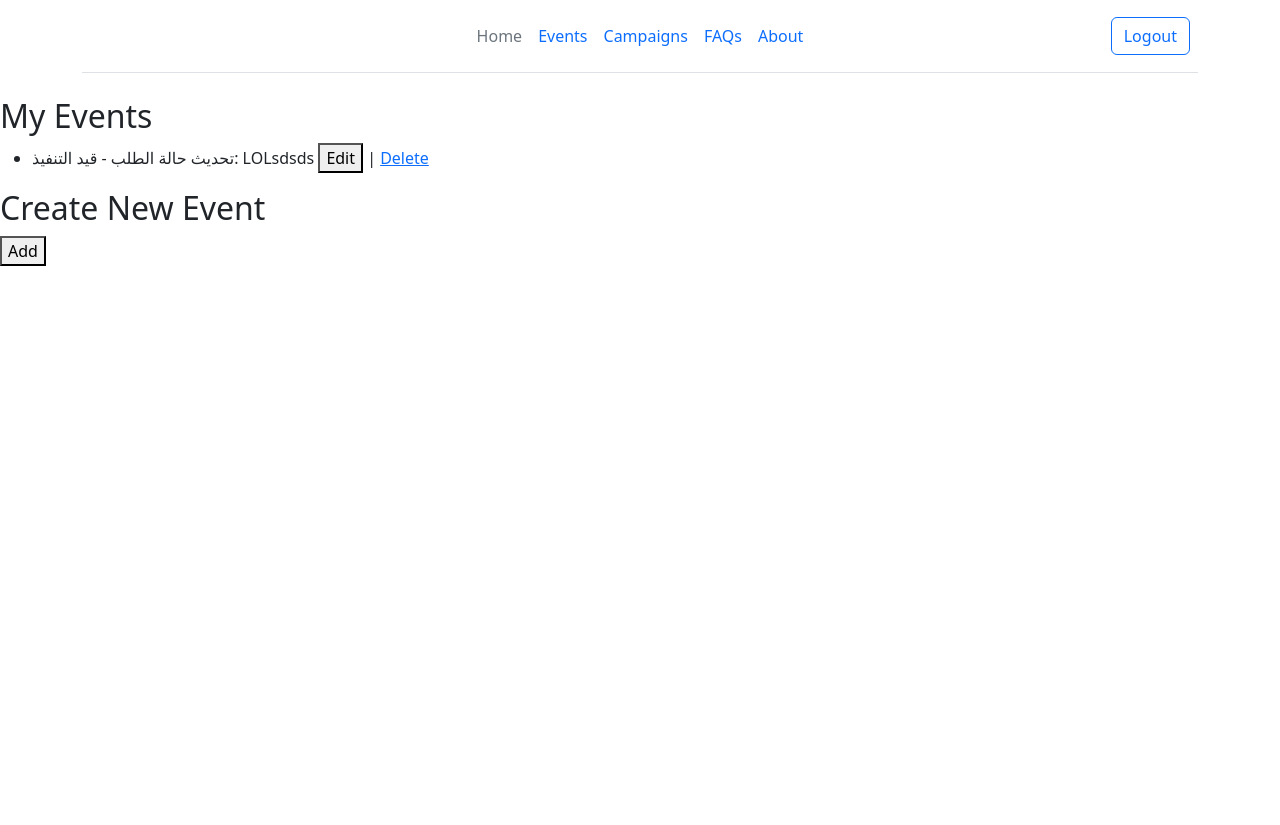
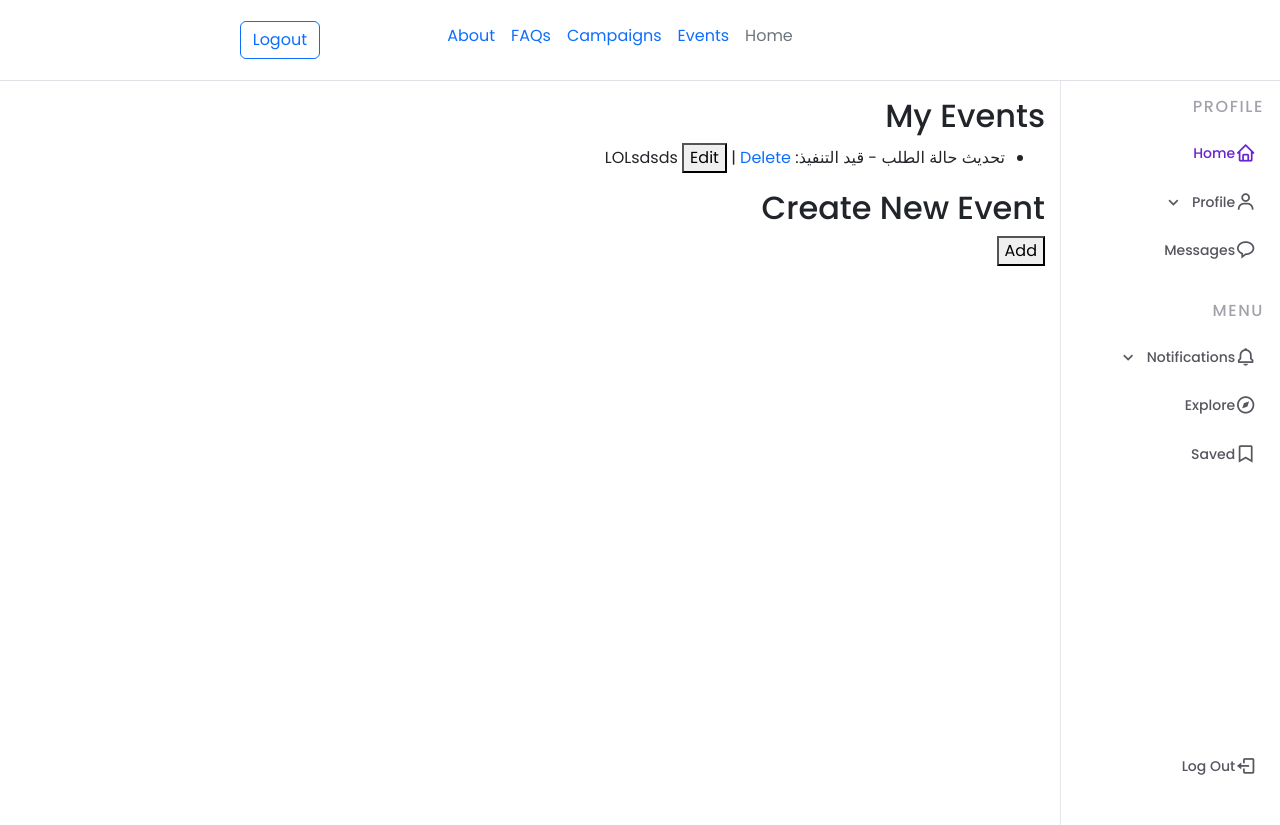
Before and after one commit to YuJuGuy/Risalabot, a Django app: page /events/ in a window 1280 px wide. Before the commit the page ends 266 px from the top, so only its background shows below. Run offline with Django 5.2, Linux system fonts and the light colour scheme; a user stored in the database is signed in; data comes from the database, SQL or seed files in the repository; both versions use the stored data as it was after the commit; parts of the project's set-up code (start-up, migrations or seed data) failed here and were passed over.

Commit message:
campaign logic setup with time schedule. Side menu

```diff
--- a/AutoSupport/celery.py
+++ b/AutoSupport/celery.py
@@ -1,6 +1,7 @@
 from __future__ import absolute_import, unicode_literals
 import os
 from celery import Celery
+from django.conf import settings
 
 # set the default Django settings module for the 'celery' program.
 os.environ.setdefault('DJANGO_SETTINGS_MODULE', 'AutoSupport.settings')
@@ -13,6 +14,9 @@ app = Celery('AutoSupport')
 #   should have a `CELERY_` prefix.
 app.config_from_object('django.conf:settings', namespace='CELERY')
 
+app.conf.timezone = settings.TIME_ZONE
+
+
 # Load task modules from all registered Django app configs.
 app.autodiscover_tasks()
 
--- a/AutoSupport/settings.py
+++ b/AutoSupport/settings.py
@@ -119,7 +119,7 @@ AUTH_PASSWORD_VALIDATORS = [
 
 LANGUAGE_CODE = 'en-us'
 
-TIME_ZONE = 'UTC'
+TIME_ZONE = 'Europe/London'
 
 USE_I18N = True
 
--- a/automations/tasks.py
+++ b/automations/tasks.py
@@ -11,7 +11,6 @@ def sleepy(duration):
 
 @shared_task(acks_late=True)
 def send_email_task():
-    sleep(20)
     print('Mail Sent')
 
     return None
--- a/base/templates/base/events.html
+++ b/base/templates/base/events.html
@@ -1,6 +1,7 @@
 {% extends 'main.html' %}
 
 {% block content %}
+<div class="content-body">
 <h2>My Events</h2>
 
 {% if events %}
@@ -86,4 +87,5 @@
         document.getElementById("myPopup").classList.add("show");
     }
 </script>
+</div>
 {% endblock %}
--- a/base/views.py
+++ b/base/views.py
@@ -3,7 +3,8 @@ from django.contrib.auth import authenticate
 from django.contrib import messages
 from django.contrib.auth import login, logout
 from django.contrib.auth.decorators import login_required
-from django.contrib.auth.forms import UserCreationForm
+from django.utils import timezone
+from django.utils.timezone import make_aware
 from . forms import CreateUserForm, UserEventForm, CampaignForm
 from . models import User, Store, UserStoreLink, UserEvent, EventType, Campaign
 from django.http import HttpResponse
@@ -158,6 +159,13 @@ def campaign(request):
     if request.method == 'POST':
         form = CampaignForm(request.POST, store_groups=store_groups)
         if form.is_valid():
+            scheduled_time = form.cleaned_data['scheduled_time']
+            if scheduled_time.tzinfo is None or scheduled_time.tzinfo.utcoffset(scheduled_time) is None:
+                scheduled_time = make_aware(scheduled_time)
+
+            send_email_task.apply_async(eta=scheduled_time)
+            print(scheduled_time)
+
             campaign = form.save(commit=False)
             campaign.store = store
             if 'save_draft' in request.POST:
--- /dev/null
+++ b/static/styles/sidemenu.css
@@ -0,0 +1,253 @@
+/*========== GOOGLE FONTS ==========*/
+@import url("https://fonts.googleapis.com/css2?family=Poppins:wght@400;500;600&display=swap");
+
+/*========== VARIABLES CSS ==========*/
+:root {
+  --header-height: 3.5rem;
+  --nav-width: 219px;
+
+  /*========== Colors ==========*/
+  --first-color: #6923D0;
+  --first-color-light: #F4F0FA;
+  --title-color: #19181B;
+  --text-color: #58555E;
+  --text-color-light: #A5A1AA;
+  --body-color: #F9F6FD;
+  --container-color: #FFFFFF;
+
+  /*========== Font and typography ==========*/
+  --body-font: 'Poppins', sans-serif;
+  --normal-font-size: .938rem;
+  --small-font-size: .75rem;
+  --smaller-font-size: .75rem;
+
+  /*========== Font weight ==========*/
+  --font-medium: 500;
+  --font-semi-bold: 600;
+
+  /*========== z index ==========*/
+  --z-fixed: 100;
+}
+
+@media screen and (min-width: 1024px) {
+  :root {
+    --normal-font-size: 1rem;
+    --small-font-size: .875rem;
+    --smaller-font-size: .813rem;
+  }
+}
+
+/*========== BASE ==========*/
+*, ::before, ::after {
+  box-sizing: border-box;
+}
+
+
+html, body {
+    direction: rtl;
+    height: 100%;
+    margin: 0;
+    font-family: var(--body-font);
+}
+
+/* Divider container */
+.divider {
+    display: flex;
+    height: calc(100vh - var(--header-height)); /* Adjust based on your header height */
+}
+
+/* Main content */
+.content {
+    flex: 1; /* Take the remaining space */
+    padding: 1rem;
+    overflow-y: auto;
+}
+
+h3 {
+  margin: 0;
+}
+
+a {
+  text-decoration: none;
+}
+
+img {
+  max-width: 100%;
+  height: auto;
+}
+
+/*========== sidenav==========*/
+.sidenav{
+  padding: 1rem 1rem 0;
+  background-color: var(--container-color);
+  box-shadow: -1px 0 0 rgba(22, 8, 43, 0.1); /* Shadow on the left for RTL */
+  z-index: var(--z-fixed);
+  transition: .4s;
+  width: var(--nav-width); /* Set width */
+}
+
+.nav__container {
+  height: 100%;
+  display: flex;
+  flex-direction: column;
+  justify-content: space-between;
+  padding-bottom: 3rem;
+  overflow: auto;
+  scrollbar-width: none; /* For mozilla */
+}
+
+/* For Google Chrome and others */
+.nav__container::-webkit-scrollbar {
+  display: none;
+}
+
+.nav__logo {
+  font-weight: var(--font-semi-bold);
+  margin-bottom: 2.5rem;
+}
+
+.nav__list,
+.nav__items {
+  display: grid;
+}
+
+.nav__list {
+  row-gap: 2.5rem;
+}
+
+.nav__items {
+  row-gap: 1.5rem;
+}
+
+.nav__subtitle {
+  font-size: var(--normal-font-size);
+  text-transform: uppercase;
+  letter-spacing: .1rem;
+  color: var(--text-color-light);
+}
+
+.nav__link {
+  display: flex;
+  align-items: center;
+  color: var(--text-color);
+}
+
+.nav__link:hover {
+  color: var(--first-color);
+}
+
+.nav__icon {
+  font-size: 1.2rem;
+  margin-right: .5rem;
+}
+
+.nav__name {
+  font-size: var(--small-font-size);
+  font-weight: var(--font-medium);
+  white-space: nowrap;
+}
+
+.nav__logout {
+  margin-top: 3rem;
+}
+
+/* Dropdown */
+.nav__dropdown {
+  overflow: hidden;
+  max-height: 21px;
+  transition: .4s ease-in-out;
+}
+
+.nav__dropdown-collapse {
+  background-color: var(--first-color-light);
+  border-radius: .25rem;
+  margin-top: 1rem;
+}
+
+.nav__dropdown-content {
+  display: grid;
+  row-gap: .5rem;
+  padding: .75rem 2.5rem .75rem 1.8rem;
+}
+
+.nav__dropdown-item {
+  font-size: var(--smaller-font-size);
+  font-weight: var(--font-medium);
+  color: var(--text-color);
+}
+
+.nav__dropdown-item:hover {
+  color: var(--first-color);
+}
+
+.nav__dropdown-icon {
+  margin-left: auto;
+  transition: .4s;
+}
+
+/* Show dropdown collapse */
+.nav__dropdown:hover {
+  max-height: 100rem;
+}
+
+/* Rotate icon arrow */
+.nav__dropdown:hover .nav__dropdown-icon {
+  transform: rotate(180deg);
+}
+
+/*===== Show menu =====*/
+.show-menu {
+  left: 0;
+}
+
+/*===== Active link =====*/
+.active {
+  color: var(--first-color);
+}
+
+/* ========== MEDIA QUERIES ==========*/
+@media screen and (max-width: 320px) {
+  .header__search {
+    width: 70%;
+  }
+}
+
+
+  .header {
+    padding: 0 3rem 0 6rem;
+  }
+  .header__container {
+    height: calc(var(--header-height) + .5rem);
+  }
+  .header__search {
+    width: 300px;
+    padding: .55rem .75rem;
+  }
+  .header__toggle {
+    display: none;
+  }
+  .header__logo {
+    display: block;
+  }
+  .header__img {
+    width: 40px;
+    height: 40px;
+    order: 1;
+  }
+  .sidenav{
+    width: var(--nav-width); /* Keep the navbar expanded */
+  }
+  .nav__items {
+    row-gap: 1.7rem;
+  }
+  .nav__icon {
+    font-size: 1.3rem;
+  }
+
+  /* Element opacity */
+  .nav__logo-name,
+  .nav__name,
+  .nav__subtitle,
+  .nav__dropdown-icon {
+    opacity: 1; /* Always visible */
+  }
--- a/templates/main.html
+++ b/templates/main.html
@@ -7,56 +7,18 @@
         <title>Better Automation</title>
         <meta name="description" content="">
         <meta name="viewport" content="width=device-width, initial-scale=1">
+        <link rel="stylesheet" href="{% static 'styles/main.css' %}" />
         <link href="https://cdn.jsdelivr.net/npm/bootstrap@5.3.3/dist/css/bootstrap.min.css" rel="stylesheet" integrity="sha384-QWTKZyjpPEjISv5WaRU9OFeRpok6YctnYmDr5pNlyT2bRjXh0JMhjY6hW+ALEwIH" crossorigin="anonymous">
-        <style>
-            .message {
-                background-color: #f8d7da;
-                color: #721c24;
-                padding: 10px;
-                margin-bottom: 10px;
-                border: 1px solid #f5c6cb;
-                border-radius: 5px;
-            }
+        <link rel="stylesheet" href="https://cdn.jsdelivr.net/npm/boxicons@latest/css/boxicons.min.css">
+        <link rel="stylesheet" href="{% static 'styles/sidemenu.css' %}">
 
-            .hidden {
-                display: none;
-            }
-
-            .popup {
-                position: fixed;
-                z-index: 1;
-                left: 0;
-                top: 0;
-                width: 100%;
-                height: 100%;
-                overflow: auto;
-                background-color: rgba(
-                    0,
-                    0,
-                    0,
-                    0.4
-                );
-                display: none;
-            }
-            .popup-content {
-                background-color: white;
-                margin: 10% auto;
-                padding: 20px;
-                border: 1px solid #888888;
-                width: 30%;
-                font-weight: bolder;
-            }
-            .popup-content button {
-                display: block;
-                margin: 0 auto;
-            }
-            .show {
-                display: block;
-            }
-        </style>
     </head>
     <body>
         {% include 'navbar.html'%}
+        <div class="divider">
+            {% include 'sidemenu.html'%}
+
+            <div class="content">
                 {% if messages %}
                     <div id="message-container">
                         {% for message in messages %}
@@ -64,6 +26,14 @@
                         {% endfor %}
                     </div>
                 {% endif %}
+
+                {% block content %}
+                {% endblock %}
+            </div>
+        </div>
+
+    </body>
+
     <script>
         document.addEventListener('DOMContentLoaded', function () {
             const messages = document.querySelectorAll('.message');
@@ -73,10 +43,14 @@
                 });
             }, 3000); // Change 3000 to the number of milliseconds you want the message to display
         });
+
+        const linkColor = document.querySelectorAll('.nav__link');
+
+        function colorLink(){
+            linkColor.forEach(l => l.classList.remove('active'));
+            this.classList.add('active');
+        }
+
+        linkColor.forEach(l => l.addEventListener('click', colorLink));
     </script>
-
-        {% block content %}
-
-        {% endblock %}
-    </body>
 </html>
--- a/templates/navbar.html
+++ b/templates/navbar.html
@@ -1,14 +1,14 @@
 {% load static %}
-<div class="container">
-    <header class="d-flex flex-wrap align-items-center justify-content-center justify-content-md-between py-3 mb-4 border-bottom">
-      <div class="col-md-3 mb-2 mb-md-0">
+<div class="container-nav">
+    <header class="d-flex flex-wrap align-items-center justify-content-center justify-content-md-between py-3 border-bottom">
+      <div class="col-md-3 mb-2 ">
         <a href="/" class="d-inline-flex link-body-emphasis text-decoration-none">
           <svg class="bi" width="40" height="32" role="img" aria-label="Bootstrap"><use xlink:href="#bootstrap"></use></svg>
         </a>
       </div>
 
 
-      <ul class="nav col-12 col-md-auto mb-2 justify-content-center mb-md-0">
+      <ul class="nav col-12 col-md-auto mb-2 justify-content-center">
         <li><a href="{% url 'home' %}" class="nav-link px-2 link-secondary">Home</a></li>
         <li><a href="{% url 'events' %}" class="nav-link px-2">Events</a></li>
         <li><a href="{% url 'campaigns' %}" class="nav-link px-2">Campaigns</a></li>
@@ -19,9 +19,9 @@
 
       <div class="col-md-3 text-end">
         {% if user.is_authenticated %}
-          <a href="{% url 'logout' %}" class="btn btn-outline-primary me-2">Logout</a>
+          <a href="{% url 'logout' %}" class="btn btn-outline-primary ">Logout</a>
         {% else %}
-          <a href="{% url 'login' %}" class="btn btn-outline-primary me-2">Login</a>
+          <a href="{% url 'login' %}" class="btn btn-outline-primary">Login</a>
         {% endif %}
 
       </div>
--- /dev/null
+++ b/templates/sidemenu.html
@@ -0,0 +1,75 @@
+{% load static %}
+<div class="sidenav" id="sidenavbar">
+    <nav class="nav__container">
+        <div>
+
+            <div class="nav__list">
+                <div class="nav__items">
+                    <h3 class="nav__subtitle">Profile</h3>
+
+                    <a href="#" class="nav__link active">
+                        <i class='bx bx-home nav__icon' ></i>
+                        <span class="nav__name">Home</span>
+                    </a>
+
+                    <div class="nav__dropdown">
+                        <a href="#" class="nav__link">
+                            <i class='bx bx-user nav__icon' ></i>
+                            <span class="nav__name">Profile</span>
+                            <i class='bx bx-chevron-down nav__icon nav__dropdown-icon'></i>
+                        </a>
+
+                        <div class="nav__dropdown-collapse">
+                            <div class="nav__dropdown-content">
+                                <a href="#" class="nav__dropdown-item">Passwords</a>
+                                <a href="#" class="nav__dropdown-item">Mail</a>
+                                <a href="#" class="nav__dropdown-item">Accounts</a>
+                            </div>
+                        </div>
+                    </div>
+
+                    <a href="#" class="nav__link">
+                        <i class='bx bx-message-rounded nav__icon' ></i>
+                        <span class="nav__name">Messages</span>
+                    </a>
+                </div>
+
+                <div class="nav__items">
+                    <h3 class="nav__subtitle">Menu</h3>
+
+                    <div class="nav__dropdown">
+                        <a href="#" class="nav__link">
+                            <i class='bx bx-bell nav__icon' ></i>
+                            <span class="nav__name">Notifications</span>
+                            <i class='bx bx-chevron-down nav__icon nav__dropdown-icon'></i>
+                        </a>
+
+                        <div class="nav__dropdown-collapse">
+                            <div class="nav__dropdown-content">
+                                <a href="#" class="nav__dropdown-item">Blocked</a>
+                                <a href="#" class="nav__dropdown-item">Silenced</a>
+                                <a href="#" class="nav__dropdown-item">Publish</a>
+                                <a href="#" class="nav__dropdown-item">Program</a>
+                            </div>
+                        </div>
+
+                    </div>
+
+                    <a href="#" class="nav__link">
+                        <i class='bx bx-compass nav__icon' ></i>
+                        <span class="nav__name">Explore</span>
+                    </a>
+                    <a href="#" class="nav__link">
+                        <i class='bx bx-bookmark nav__icon' ></i>
+                        <span class="nav__name">Saved</span>
+                    </a>
+                </div>
+            </div>
+        </div>
+
+        <a href="#" class="nav__link nav__logout">
+            <i class='bx bx-log-out nav__icon' ></i>
+            <span class="nav__name">Log Out</span>
+        </a>
+    </nav>
+</div>
```
Also changed, not shown: base/apis.py (+16 -0 lines), base/templates/base/campaigns.html (+10 -0 lines), static/styles/main.css (added, +44 -0 lines), db.sqlite3. Lines whose indentation alone changed are shown as unchanged.
